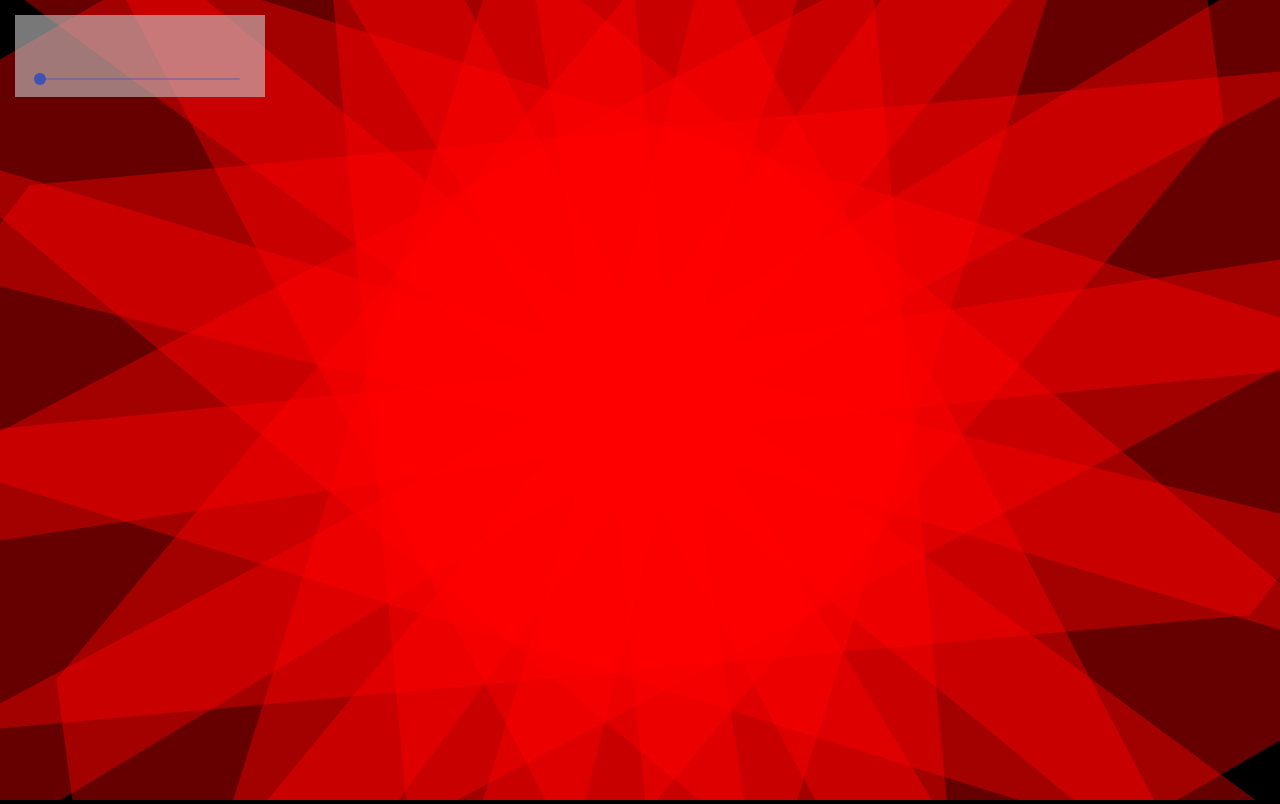
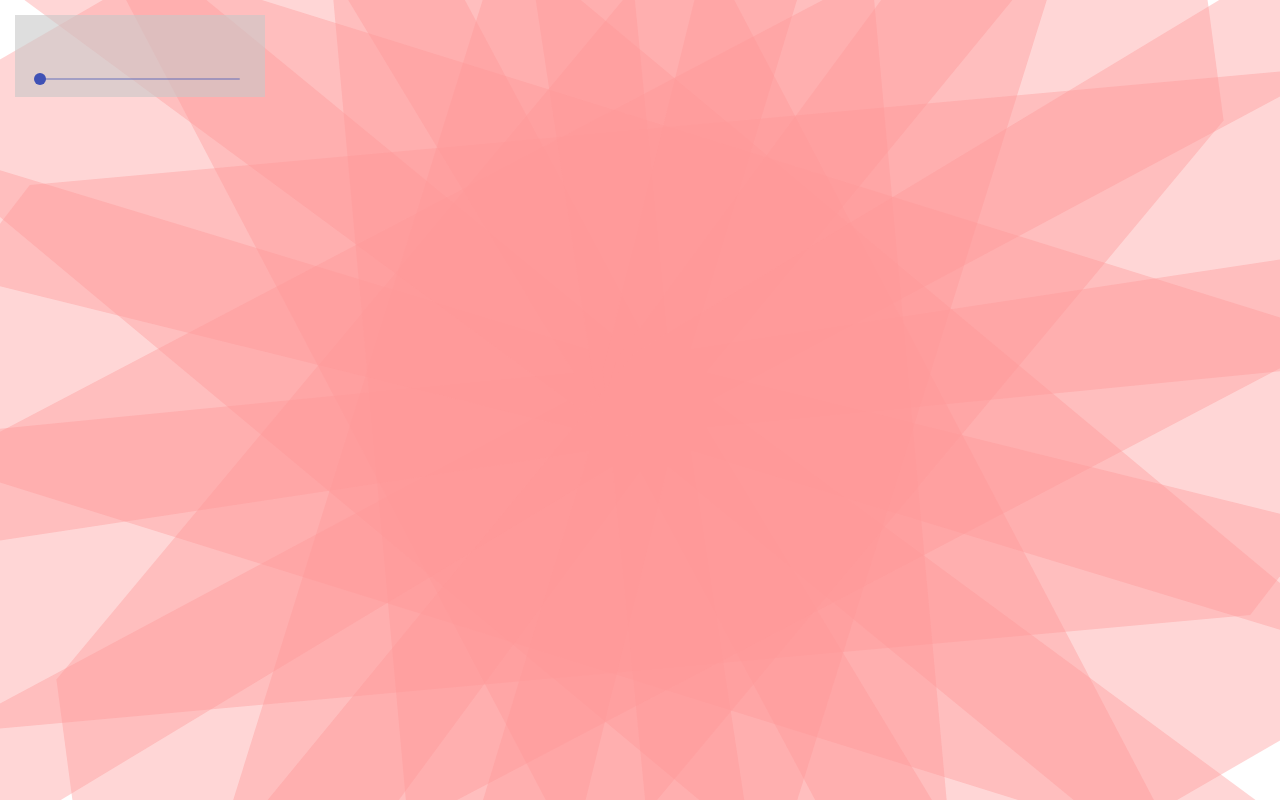
Before and after one commit to CraigMcCahill/canvas-animations, a React (Create React App) app: page / in a window 1280 px wide. Built offline with nearby package versions, Linux system fonts and the light colour scheme.

Commit message:
fix: little tweeks

```diff
--- a/src/App.css
+++ b/src/App.css
@@ -1,5 +1,5 @@
 body {
-  background-color: black;
+  background-color: white;
 }
 
 .animation {
--- a/src/hooks/useKaleidoscope.jsx
+++ b/src/hooks/useKaleidoscope.jsx
@@ -77,7 +77,7 @@ const useKaleidoscope = (canvasRef, totalQuads, hue) => {
       // Resize the back canvas
       backCanvas.width = width * ratio;
       backCanvas.height = height * ratio;
-      backContext.fillStyle = `hsla(${hue},100%,50%,0.4)`;
+      backContext.fillStyle = `hsla(${hue},100%,80%,0.4)`;
       backContext.translate(backCanvas.width / 2, backCanvas.height / 2);
 
       cornersX = initialCornersX.map((corner) => corner * width);
--- a/src/reportWebVitals.js
+++ b/src/reportWebVitals.js
@@ -1,5 +1,6 @@
 const reportWebVitals = (onPerfEntry) => {
   if (onPerfEntry && onPerfEntry instanceof Function) {
+    // prettier-ignore
     import("web-vitals").then(({ getCLS, getFID, getFCP, getLCP, getTTFB }) => {
       getCLS(onPerfEntry);
       getFID(onPerfEntry);
```
